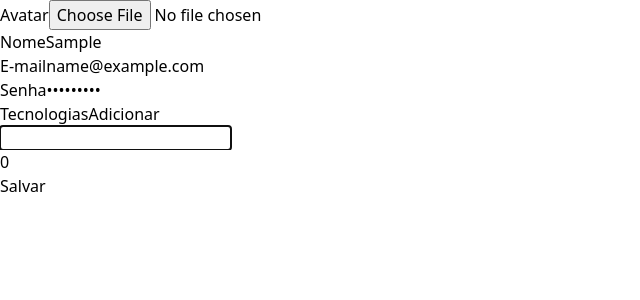
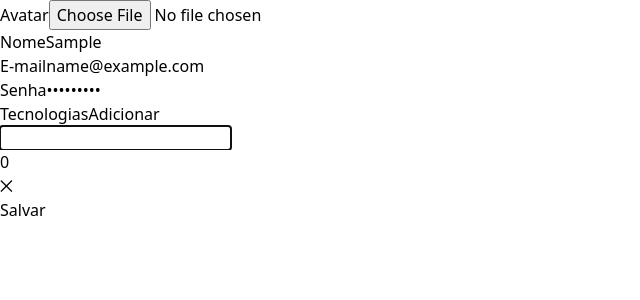
Before and after one commit to vbruno96/forms-avancados-react, a React (Vite) app: page / in a window 1280 px wide. Both pictures are taken after typing "Sample", "name@example.com", "Sample123" into the empty fields and a click on the button "Adicionar". Shown: the top 300 px of the page, without its empty margins (0-640 px from the left). Built offline with nearby package versions, Linux system fonts and the light colour scheme; no server answers.

Commit message:
add feature for remove tech

```diff
--- a/src/App.tsx
+++ b/src/App.tsx
@@ -70,6 +70,10 @@ export function App() {
 
   function addNewTech() {
     append({ title: '', knowledge: 0 })
+  }
+
+  function removeTech(index: number) {
+    remove(index)
   }
 
   return (
@@ -165,6 +169,13 @@ export function App() {
                   </span>
                 )}
               </div>
+              <button
+                className="text-red-500 text-lg"
+                onClick={() => removeTech(index)}
+                type="button"
+              >
+                ⨉
+              </button>
             </div>
           ))}
 
```
